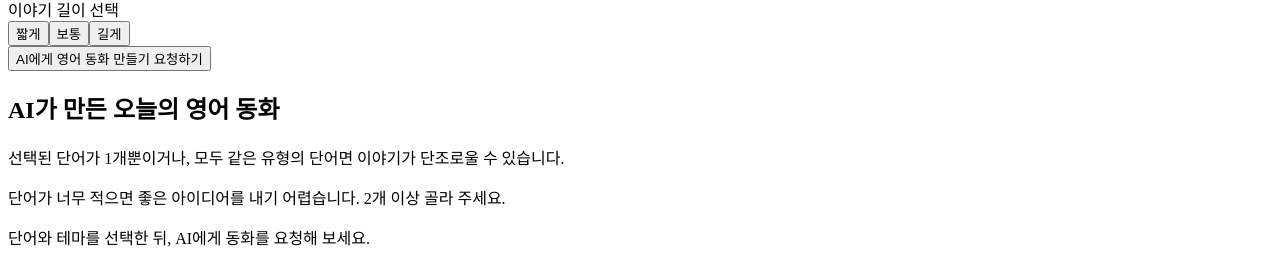
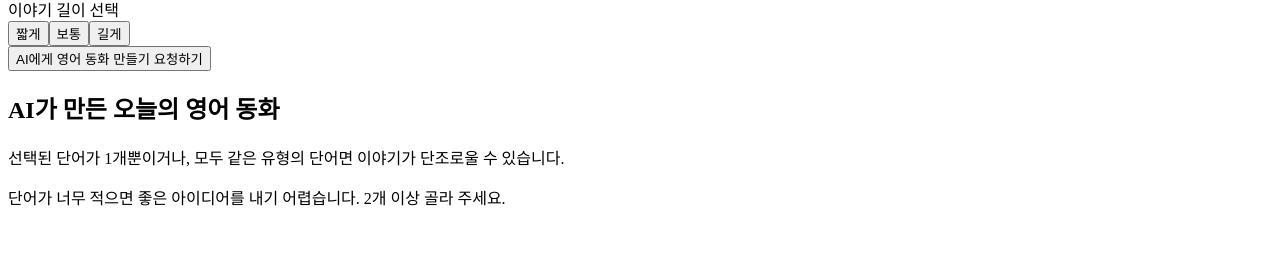
Before and after one commit to penjuntv/mhj_storybook, a Next.js app: page / in a window 1280 px wide. Shown: the part 1220-1482 px from the top of the page. After the commit the page ends 1445 px from the top, so only its background shows below. Built offline with nearby package versions, Linux system fonts and the light colour scheme.

Commit message:
Update StoryResult.js

```diff
--- a/components/storybook/StoryResult.js
+++ b/components/storybook/StoryResult.js
@@ -8,32 +8,24 @@ export default function StoryResult({
   warningFewWords,
   ideasFewWords,
 }) {
-  const hasStory =
-    typeof story === "string" && story.trim().length > 0;
+  const hasStory = typeof story === "string" && story.trim().length > 0;
 
   const safeTitle =
     title || "AI가 만든 오늘의 영어 동화";
 
   const placeholder =
+    ideasFewWords ||
     "단어와 테마를 선택한 뒤, AI에게 동화를 요청해 보세요.";
-
-  const safeWarning =
-    warningFewWords || null;
-  const safeIdeas =
-    ideasFewWords || null;
 
   return (
     <div className="story-result">
       <h2 className="section-title">{safeTitle}</h2>
 
+      {warningFewWords && !hasStory && (
+        <p className="warning-text">{warningFewWords}</p>
+      )}
+
       {error && <p className="error-text">{error}</p>}
-
-      {safeWarning && !error && (
-        <p className="warning-text">{safeWarning}</p>
-      )}
-      {safeIdeas && !error && (
-        <p className="hint-text">{safeIdeas}</p>
-      )}
 
       <div className="story-box">
         {hasStory ? (
```
